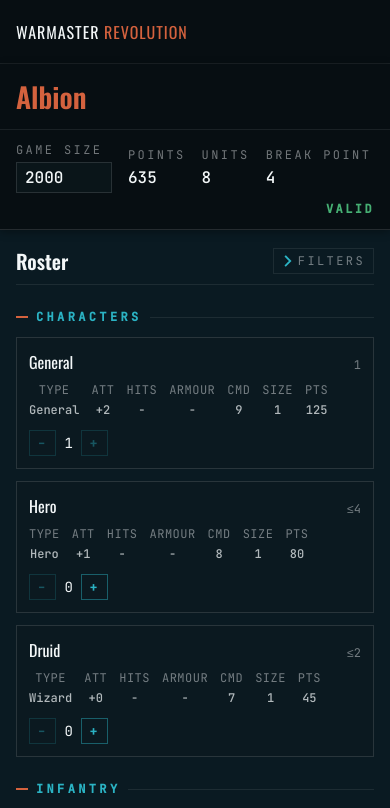
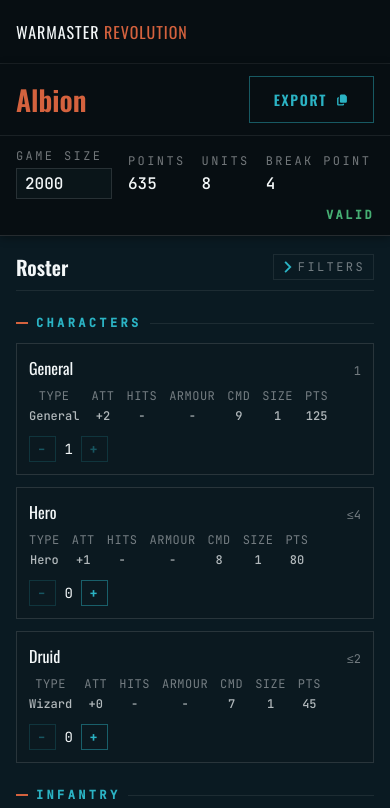
Before and after one commit to cckarchev/wmr-list-builder, a React (Vite) app: page /build/albion in a window 390 px wide. Shown: the top 808 px of the page. Built offline with nearby package versions, Linux system fonts and the light colour scheme.

Commit message:
feat(build): add responsive Export menu to BuildHeader

```diff
--- a/src/components/army/BuildHeader.tsx
+++ b/src/components/army/BuildHeader.tsx
@@ -1,3 +1,4 @@
+import { useState, useRef, useEffect } from 'react';
 import { Link } from 'react-router-dom';
 import styled from 'styled-components';
 import { useArmyStore } from '../../store/useArmyStore';
@@ -45,6 +46,30 @@ const InlineActions = styled(Actions)`
   @media (max-width: ${({ theme }) => theme.breakpoint.md}) {
     display: none;
   }
+`;
+
+const MenuActions = styled(Actions)`
+  position: relative;
+
+  /* Inline buttons take over at md and up. */
+  @media (min-width: ${({ theme }) => theme.breakpoint.md}) {
+    display: none;
+  }
+`;
+
+const MenuPanel = styled.div`
+  position: absolute;
+  top: calc(100% + ${({ theme }) => `${theme.space[1]}px`});
+  right: 0;
+  z-index: 20;
+  display: flex;
+  flex-direction: column;
+  gap: ${({ theme }) => `${theme.space[2]}px`};
+  padding: ${({ theme }) => `${theme.space[2]}px`};
+  background: ${({ theme }) => theme.color.bg.panel};
+  border: 1px solid ${({ theme }) => theme.color.border.default};
+  border-radius: ${({ theme }) => theme.radius.sm};
+  box-shadow: ${({ theme }) => theme.shadow.panel};
 `;
 
 const Strip = styled.div`
@@ -147,6 +172,19 @@ export default function BuildHeader() {
   const over = total > gameSize;
   const globals = globalErrors(errors);
 
+  const [menuOpen, setMenuOpen] = useState(false);
+  const menuRef = useRef<HTMLDivElement>(null);
+  useEffect(() => {
+    if (!menuOpen) return;
+    const onDown = (e: MouseEvent) => {
+      if (menuRef.current && !menuRef.current.contains(e.target as Node)) {
+        setMenuOpen(false);
+      }
+    };
+    document.addEventListener('mousedown', onDown);
+    return () => document.removeEventListener('mousedown', onDown);
+  }, [menuOpen]);
+
   // Jump to the first invalid unit shown in "Your Army" (a used unit).
   const firstTarget = errors.flatMap((e) => e.targets).find((id) => units[id]?.number > 0);
   const goToFirstError = () => {
@@ -170,6 +208,30 @@ export default function BuildHeader() {
             </Button>
           )}
         </InlineActions>
+        <MenuActions data-testid="actions-menu" ref={menuRef}>
+          <Button
+            type="button"
+            $variant="ghost"
+            aria-haspopup="menu"
+            aria-expanded={menuOpen}
+            onClick={() => setMenuOpen((o) => !o)}
+          >
+            Export
+            <Icon name="copy" size={14} />
+          </Button>
+          {menuOpen && (
+            <MenuPanel role="menu">
+              <CopyListButton />
+              <CopyShareLinkButton />
+              {armyId && (
+                <Button as={Link} to={`/print/${armyId}`} $variant="ghost">
+                  <Icon name="print" size={14} />
+                  Print
+                </Button>
+              )}
+            </MenuPanel>
+          )}
+        </MenuActions>
       </TitleZone>
       <Strip>
         <Stat>
```
Also changed, not shown: 1 other file (tests, documents, lock files or other folders).
